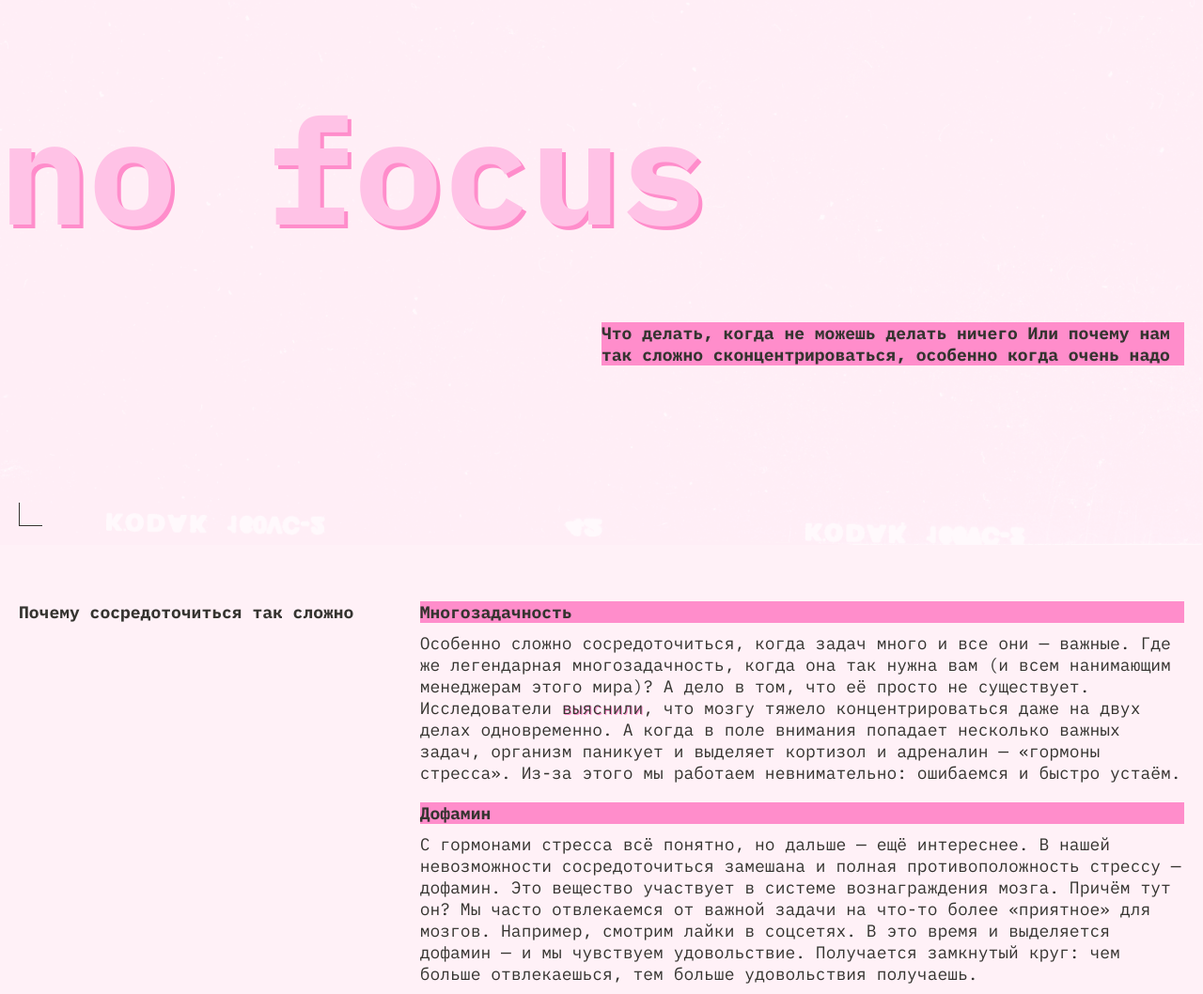
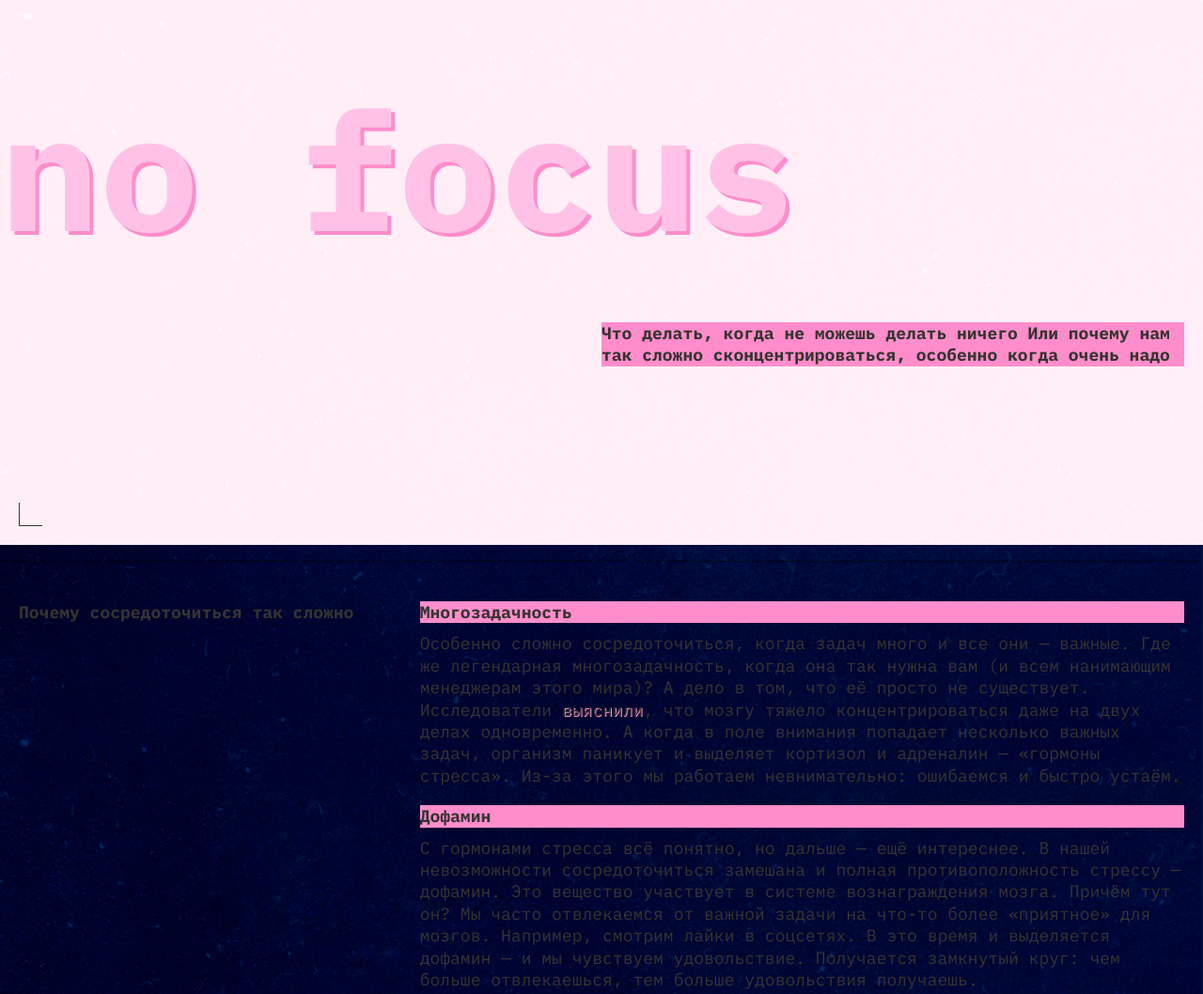
Before and after one commit to DOOM-SLAYER900/slozhno-sosredotochitsya-fd, a plain HTML site: page index.html in a window 1280 px wide. Shown: the part 220-1278 px from the top of the page at 94% size. Drawn offline with Linux system fonts and the light colour scheme.

Commit message:
SPRINT-THREE

```diff
--- a/styles/dark.css
+++ b/styles/dark.css
@@ -9,10 +9,6 @@
   --title-text-color: #db00ff;
 }
 
-.theme-dark header {
-  background-image: url(../images/cover-image-dark.png);
-}
-
 .theme-dark .decoration-element-text {
   display: block;
 }
--- a/styles/globals.css
+++ b/styles/globals.css
@@ -2,6 +2,9 @@
 *::before,
 *::after {
   box-sizing: border-box;
+  line-height: 23.4px;
+  font-size: var(--font-size);
+  font-weight: 400;
 }
 
 body {
--- a/styles/light.css
+++ b/styles/light.css
@@ -9,7 +9,7 @@
   --title-text-color: #ffc2e6;
 }
 
-.theme-light header {
+.theme-light .page {
   background-image: url(../images/cover-image-light.png);
 }
 
--- a/styles/style.css
+++ b/styles/style.css
@@ -3,9 +3,13 @@
   flex-direction: column;
   gap: 40px;
   font-family: "IBM Plex Mono", sans-serif;
-  font-size: var(--font-size);
   color: var(--text-color);
   background-color: var(--bg-color);
+  background-image: url(../images/cover-image-dark.png);
+  background-position: center;
+  background-repeat: no-repeat;
+  background-size: cover;
+  background-attachment: fixed;
 }
 
 .link {
@@ -33,10 +37,6 @@
   grid-template-rows: 1fr 0.7fr 1fr;
   justify-items: start;
   align-items: center;
-  background-image: url(../images/cover-image-dark.png);
-  background-position: center;
-  background-repeat: no-repeat;
-  background-size: cover;
 }
 
 .decorated-zone::before {
@@ -153,26 +153,17 @@
 .section__question {
   color: var(--accent-color);
   font-weight: 700;
-  font-size: inherit;
 }
 
 .section__answer {
   background-color: var(--bg-accent-color);
   color: var(--accent-text-color);
   font-weight: 700;
-  font-size: inherit;
-}
-
-.section__text, .section__answer-list-text {
-  font-weight: 400;
-  font-size: inherit;
 }
 
 .section__answer-list-title {
   background-color: var(--bg-accent-color);
   color: var(--accent-text-color);
-  font-weight: 400;
-  font-size: inherit;
 }
 
 .section__images-gallery {
@@ -230,10 +221,13 @@
     align-self: end;
   }
 
+  .title {
+    font-size: clamp(7.5rem, 0.5625rem + 14.4531vw, 9.8125rem);
+  }
+
   .header .title {
     grid-area: title;
     margin-inline-start: -20px;
-    font-size: clamp(7.5rem, 0.5625rem + 14.4531vw, 9.8125rem);
   }
 
   .header__subtitle {
```
